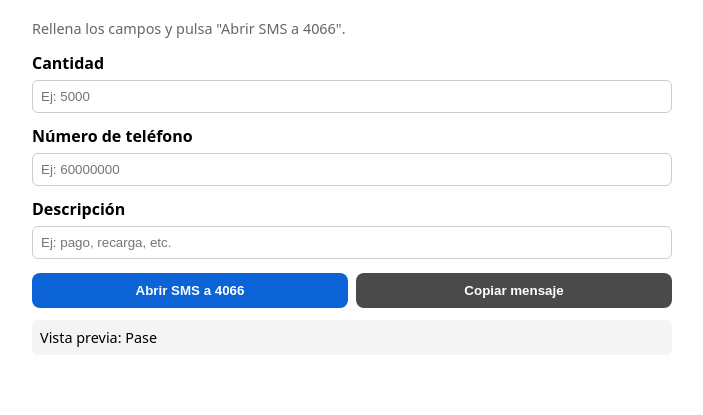
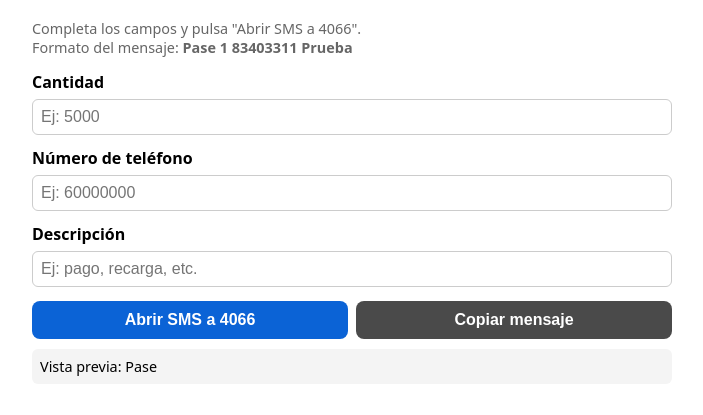
Before and after one commit to TonnyMCH/Sinpe, a plain HTML site: page index.html in a window 1280 px wide. Shown: the part 85-500 px from the top of the page, without its empty margins (288-991 px from the left). Drawn offline with Linux system fonts and the light colour scheme.

Commit message:
Actualizar index.html

```diff
--- a/index.html
+++ b/index.html
@@ -9,23 +9,41 @@
   <style>
     body { font-family: system-ui, Arial, sans-serif; padding: 18px; max-width: 640px; margin: auto; }
     label { display:block; margin-top:12px; font-weight:600; }
-    input { width:100%; padding:8px; margin-top:6px; box-sizing:border-box; border:1px solid #ccc; border-radius:6px; }
-    button { margin-top:14px; padding:10px 14px; border:0; border-radius:8px; cursor:pointer; background:#0b63d6; color:white; font-weight:600; }
+    input { width:100%; padding:8px; margin-top:6px; box-sizing:border-box; border:1px solid #ccc; border-radius:6px; font-size:1rem; }
+    button { margin-top:14px; padding:10px 14px; border:0; border-radius:8px; cursor:pointer; background:#0b63d6; color:white; font-weight:600; font-size:1rem; }
     .muted { color:#666; font-size:0.9rem; margin-top:6px; }
-    .row { display:flex; gap:8px; }
+    .row { display:flex; gap:8px; flex-wrap:wrap; }
     .row > * { flex:1; }
-    .small { font-size:0.9rem; padding:8px; background:#f4f4f4; border-radius:6px; }
+    .small { font-size:0.9rem; padding:8px; background:#f4f4f4; border-radius:6px; margin-top:10px; }
   </style>
 </head>
 <body>
   <h1>Enviar mensaje a 4066</h1>
-  <p class="muted">Rellena los campos y pulsa "Abrir SMS a 4066".</p>
+  <p class="muted">Completa los campos y pulsa "Abrir SMS a 4066".<br>Formato del mensaje: <b>Pase 1 83403311 Prueba</b></p>
 
   <label for="cantidad">Cantidad</label>
-  <input id="cantidad" type="text" placeholder="Ej: 5000" />
+  <input
+    id="cantidad"
+    type="text"
+    inputmode="numeric"
+    pattern="[0-9]*"
+    placeholder="Ej: 5000"
+    oninput="this.value=this.value.replace(/[^0-9]/g,'');"
+  />
 
   <label for="telefono">Número de teléfono</label>
-  <input id="telefono" type="text" placeholder="Ej: 60000000" />
+  <div style="display:flex;gap:8px;">
+    <input
+      id="telefono"
+      type="text"
+      inputmode="numeric"
+      pattern="[0-9]*"
+      placeholder="Ej: 60000000"
+      oninput="this.value=this.value.replace(/[^0-9]/g,'');"
+      style="flex:1;"
+    >
+    <button id="pickContact" type="button" title="Elegir de contactos">📇</button>
+  </div>
 
   <label for="descripcion">Descripción</label>
   <input id="descripcion" type="text" placeholder="Ej: pago, recarga, etc." />
@@ -35,17 +53,18 @@
     <button id="copy" style="background:#4a4a4a">Copiar mensaje</button>
   </div>
 
-  <div style="margin-top:12px" class="small" id="preview">Vista previa: —</div>
+  <div class="small" id="preview">Vista previa: —</div>
 
   <script>
-    // --- lógica principal ---
     const cantidad = document.getElementById('cantidad');
     const telefono = document.getElementById('telefono');
     const descripcion = document.getElementById('descripcion');
     const preview = document.getElementById('preview');
     const openSms = document.getElementById('openSms');
     const copyBtn = document.getElementById('copy');
+    const pickBtn = document.getElementById('pickContact');
 
+    // Construir mensaje
     function construirMensaje() {
       const c = cantidad.value.trim();
       const t = telefono.value.trim();
@@ -53,29 +72,54 @@
       return `Pase ${c} ${t} ${d}`.trim();
     }
 
+    // Actualizar vista previa
     function actualizarPreview() {
-      preview.textContent = 'Vista previa: ' + (construirMensaje() || '(vacío)');
+      const msg = construirMensaje();
+      preview.textContent = 'Vista previa: ' + (msg || '(vacío)');
     }
 
     [cantidad, telefono, descripcion].forEach(el => el.addEventListener('input', actualizarPreview));
     actualizarPreview();
 
+    // Botón abrir SMS
     openSms.addEventListener('click', () => {
       const msg = construirMensaje();
       window.location.href = 'sms:4066?body=' + encodeURIComponent(msg);
     });
 
+    // Botón copiar mensaje
     copyBtn.addEventListener('click', async () => {
       try {
         await navigator.clipboard.writeText(construirMensaje());
         copyBtn.textContent = 'Copiado ✓';
         setTimeout(() => copyBtn.textContent = 'Copiar mensaje', 1500);
       } catch (e) {
-        alert('No se pudo copiar. Copia manualmente:\n\n' + construirMensaje());
+        alert('No se pudo copiar automáticamente. Copia manualmente:\n\n' + construirMensaje());
       }
     });
 
-    // --- registrar service worker ---
+    // --- CONTACT PICKER API ---
+    if ('contacts' in navigator && 'select' in navigator.contacts) {
+      pickBtn.style.display = 'inline-block';
+    } else {
+      pickBtn.style.display = 'none';
+    }
+
+    pickBtn.addEventListener('click', async () => {
+      try {
+        const props = ['tel', 'name'];
+        const opts = { multiple: false };
+        const contacts = await navigator.contacts.select(props, opts);
+        if (contacts.length && contacts[0].tel.length) {
+          telefono.value = contacts[0].tel[0].replace(/[^0-9]/g, '');
+          telefono.dispatchEvent(new Event('input'));
+        }
+      } catch (err) {
+        console.error('No se pudo acceder a los contactos:', err);
+      }
+    });
+
+    // Registrar service worker
     if ('serviceWorker' in navigator) {
       navigator.serviceWorker.register('sw.js').catch(console.error);
     }
```
